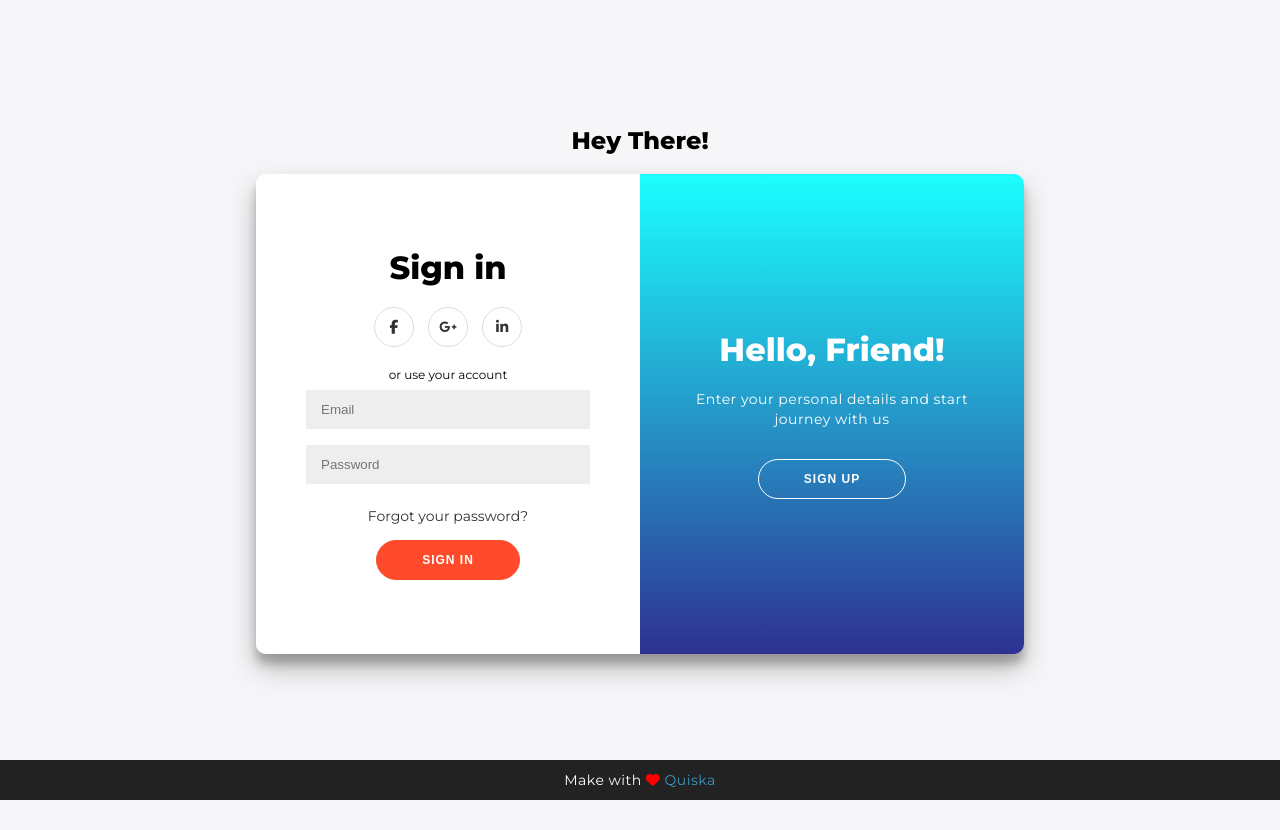
After one commit to KKA-0/Quiska, a PHP site: page /login1.html in a window 1280 px wide. The commit adds this page. Run offline with PHP 8.4, Linux system fonts and the light colour scheme; some libraries are stand-ins or nearby versions.

Commit message:
login and signup design and favicon

```diff
--- a/dashboard.html
+++ b/dashboard.html
@@ -9,6 +9,7 @@
     <link rel="stylesheet" href="style.css">
     <script src="https://kit.fontawesome.com/9a28018dec.js" crossorigin="anonymous"></script>
     <script src="https://kit.fontawesome.com/a076d05399.js" ></script>
+    <link rel="icon" type="image/x-icon" href="https://upload.wikimedia.org/wikipedia/commons/thumb/5/54/Q_magazine_logo.svg/2034px-Q_magazine_logo.svg.png">
 </head>
 <body>
   <nav>
--- a/index.html
+++ b/index.html
@@ -8,6 +8,7 @@
     <script src="https://kit.fontawesome.com/9a28018dec.js" crossorigin="anonymous"></script>
     <script src="https://kit.fontawesome.com/a076d05399.js" ></script>
     <script async src="https://unpkg.com/typer-dot-js@0.1.0/typer.js"></script>
+    <link rel="icon" type="image/x-icon" href="https://upload.wikimedia.org/wikipedia/commons/thumb/5/54/Q_magazine_logo.svg/2034px-Q_magazine_logo.svg.png">
 </head>
 <body>
     <!--Nav bar start-->
@@ -22,7 +23,7 @@
     <li><a class="test fcka" id="quiz" href="#quiz">Quizs</a></li>
     <li><a class="test fcka" id="about" href="#about">About</a></li>
     <li><a class="test fcka" id="contact" href="#contact">Contact</a></li>
-    <li><a class="login fcka" id="login" href="login.html">Login/Signup</i></a></li>
+    <li><a class="login fcka" id="login" href="login1.html">Login/Signup</i></a></li>
     </ul>
    </nav>
     <!--Nav bar End-->
--- a/javascript.js
+++ b/javascript.js
@@ -0,0 +1,11 @@
+const signUpButton = document.getElementById('signUp');
+const signInButton = document.getElementById('signIn');
+const container = document.getElementById('container');
+
+signUpButton.addEventListener('click', () => {
+	container.classList.add("right-panel-active");
+});
+
+signInButton.addEventListener('click', () => {
+	container.classList.remove("right-panel-active");
+});
--- /dev/null
+++ b/login and signup.css
@@ -0,0 +1,252 @@
+
+@import url('https://fonts.googleapis.com/css?family=Montserrat:400,800');
+
+* {
+	box-sizing: border-box;
+}
+
+body {
+	background: #f6f5f7;
+	display: flex;
+	justify-content: center;
+	align-items: center;
+	flex-direction: column;
+	font-family: 'Montserrat', sans-serif;
+	height: 100vh;
+	margin: -20px 0 50px;
+}
+
+h1 {
+	font-weight: bold;
+	margin: 0;
+}
+
+h2 {
+	text-align: center;
+}
+
+p {
+	font-size: 14px;
+	font-weight: 100;
+	line-height: 20px;
+	letter-spacing: 0.5px;
+	margin: 20px 0 30px;
+}
+
+span {
+	font-size: 12px;
+}
+
+a {
+	color: #333;
+	font-size: 14px;
+	text-decoration: none;
+	margin: 15px 0;
+}
+
+button {
+	border-radius: 20px;
+	border: 1px solid #FF4B2B;
+	background-color: #FF4B2B;
+	color: #FFFFFF;
+	font-size: 12px;
+	font-weight: bold;
+	padding: 12px 45px;
+	letter-spacing: 1px;
+	text-transform: uppercase;
+	transition: transform 80ms ease-in;
+}
+
+button:active {
+	transform: scale(0.95);
+}
+
+button:focus {
+	outline: none;
+}
+
+button.ghost {
+	background-color: transparent;
+	border-color: #FFFFFF;
+}
+
+form {
+	background-color: #FFFFFF;
+	display: flex;
+	align-items: center;
+	justify-content: center;
+	flex-direction: column;
+	padding: 0 50px;
+	height: 100%;
+	text-align: center;
+}
+
+input {
+	background-color: #eee;
+	border: none;
+	padding: 12px 15px;
+	margin: 8px 0;
+	width: 100%;
+}
+
+.container {
+	background-color: #fff;
+	border-radius: 10px;
+  	box-shadow: 0 14px 28px rgba(0,0,0,0.25),
+			0 10px 10px rgba(0,0,0,0.22);
+	position: relative;
+	overflow: hidden;
+	width: 768px;
+	max-width: 100%;
+	min-height: 480px;
+}
+
+.form-container {
+	position: absolute;
+	top: 0;
+	height: 100%;
+	transition: all 0.6s ease-in-out;
+}
+
+.sign-in-container {
+	left: 0;
+	width: 50%;
+	z-index: 2;
+}
+
+.container.right-panel-active .sign-in-container {
+	transform: translateX(100%);
+}
+
+.sign-up-container {
+	left: 0;
+	width: 50%;
+	opacity: 0;
+	z-index: 1;
+}
+
+.container.right-panel-active .sign-up-container {
+	transform: translateX(100%);
+	opacity: 1;
+	z-index: 5;
+	animation: show 0.6s;
+}
+
+@keyframes show {
+	0%, 49.99% {
+		opacity: 0;
+		z-index: 1;
+	}
+
+	50%, 100% {
+		opacity: 1;
+		z-index: 5;
+	}
+}
+
+.overlay-container {
+	position: absolute;
+	top: 0;
+	left: 50%;
+	width: 50%;
+	height: 100%;
+	overflow: hidden;
+	transition: transform 0.6s ease-in-out;
+	z-index: 100;
+}
+
+.container.right-panel-active .overlay-container{
+	transform: translateX(-100%);
+}
+
+.overlay {
+	background: #FF416C;
+	background: -webkit-linear-gradient(to top, #2E3192 , #1BFFFF);
+	background: linear-gradient(to top, #2E3192 , #1BFFFF);
+	background-repeat: no-repeat;
+	background-size: cover;
+	background-position: 0 0;
+	color: #FFFFFF;
+	position: relative;
+	left: -100%;
+	height: 100%;
+	width: 200%;
+  	transform: translateX(0);
+	transition: transform 0.6s ease-in-out;
+}
+
+.container.right-panel-active .overlay {
+  	transform: translateX(50%);
+}
+
+.overlay-panel {
+	position: absolute;
+	display: flex;
+	align-items: center;
+	justify-content: center;
+	flex-direction: column;
+	padding: 0 40px;
+	text-align: center;
+	top: 0;
+	height: 100%;
+	width: 50%;
+	transform: translateX(0);
+	transition: transform 0.6s ease-in-out;
+}
+
+.overlay-left {
+	transform: translateX(-20%);
+}
+
+.container.right-panel-active .overlay-left {
+	transform: translateX(0);
+}
+
+.overlay-right {
+	right: 0;
+	transform: translateX(0);
+}
+
+.container.right-panel-active .overlay-right {
+	transform: translateX(20%);
+}
+
+.social-container {
+	margin: 20px 0;
+}
+
+.social-container a {
+	border: 1px solid #DDDDDD;
+	border-radius: 50%;
+	display: inline-flex;
+	justify-content: center;
+	align-items: center;
+	margin: 0 5px;
+	height: 40px;
+	width: 40px;
+}
+
+footer {
+    background-color: #222;
+    color: #fff;
+    font-size: 14px;
+    bottom: 0;
+    position: fixed;
+    left: 0;
+    right: 0;
+    text-align: center;
+    z-index: 999;
+}
+
+footer p {
+    margin: 10px 0;
+}
+
+footer i {
+    color: red;
+}
+
+footer a {
+    color: #3c97bf;
+    text-decoration: none;
+}
--- /dev/null
+++ b/login1.html
@@ -0,0 +1,73 @@
+<!DOCTYPE html>
+<html lang="en">
+<head>
+    <meta charset="UTF-8">
+    <meta http-equiv="X-UA-Compatible" content="IE=edge">
+    <meta name="viewport" content="width=device-width, initial-scale=1.0">
+    <link rel="stylesheet" href="login and signup.css">
+    <script src="https://kit.fontawesome.com/9a28018dec.js" crossorigin="anonymous"></script>
+    <script src="https://kit.fontawesome.com/a076d05399.js" ></script>
+    <link rel="icon" type="image/x-icon" href="https://upload.wikimedia.org/wikipedia/commons/thumb/5/54/Q_magazine_logo.svg/2034px-Q_magazine_logo.svg.png">
+    <title>Login and Signup Page</title>
+</head>
+<body>
+<h2>Hey There! </h2>
+<div class="container" id="container">
+	<div class="form-container sign-up-container">
+		<form action="#">
+			<h1>Create Account</h1>
+			<div class="social-container">
+				<a href="#" class="social"><i class="fab fa-facebook-f"></i></a>
+				<a href="#" class="social"><i class="fab fa-google-plus-g"></i></a>
+				<a href="#" class="social"><i class="fab fa-linkedin-in"></i></a>
+			</div>
+			<span>or use your email for registration</span>
+			<input type="text" placeholder="Name" />
+			<input type="email" placeholder="Email" />
+			<input type="password" placeholder="Password" />
+			<button>Sign Up</button>
+		</form>
+	</div>
+	<div class="form-container sign-in-container">
+		<form action="#">
+			<h1>Sign in</h1>
+			<div class="social-container">
+				<a href="#" class="social"><i class="fab fa-facebook-f"></i></a>
+				<a href="#" class="social"><i class="fab fa-google-plus-g"></i></a>
+				<a href="#" class="social"><i class="fab fa-linkedin-in"></i></a>
+			</div>
+			<span>or use your account</span>
+			<input type="email" placeholder="Email" />
+			<input type="password" placeholder="Password" />
+			<a href="#">Forgot your password?</a>
+			<button>Sign In</button>
+		</form>
+	</div>
+	<div class="overlay-container">
+		<div class="overlay">
+			<div class="overlay-panel overlay-left">
+				<h1>Welcome Back!</h1>
+				<p>To keep connected with us please login with your personal info</p>
+				<button class="ghost" id="signIn">Sign In</button>
+			</div>
+			<div class="overlay-panel overlay-right">
+				<h1>Hello, Friend!</h1>
+				<p>Enter your personal details and start journey with us</p>
+				<button class="ghost" id="signUp">Sign Up</button>
+			</div>
+		</div>
+	</div>
+</div>
+
+<footer>
+	<p>
+		Make with <i class="fa fa-heart"></i>
+		<a href="index.html">Quiska</a>
+
+	</p>
+</footer>
+<script src="javascript.js"></script>
+
+
+</body>
+</html>
--- a/quiz.html
+++ b/quiz.html
@@ -14,7 +14,11 @@
     <di class="container2">
         <img class="quiz11" src="trippy-ombre.gif" alt="Italian Trulli">
         <div class="d1">
-            <a href="dashboard.html"><i class="fa fa-chevron-circle-left fa-2x" aria-hidden="true"></i></a>iu
+            <a href="dashboard.html"><i class="fa fa-chevron-circle-left fa-2x" aria-hidden="true"></i></a>
+            <h1>Hello, Specify The Number of Questions.</h1>
+            <input type="number" >
+            <br><br><br>
+            <h2>Specify Number of options Per Question.</h2>
         </div>
     </div>
 </body>
```
Also changed, not shown: style.css (+13 -9 lines).
